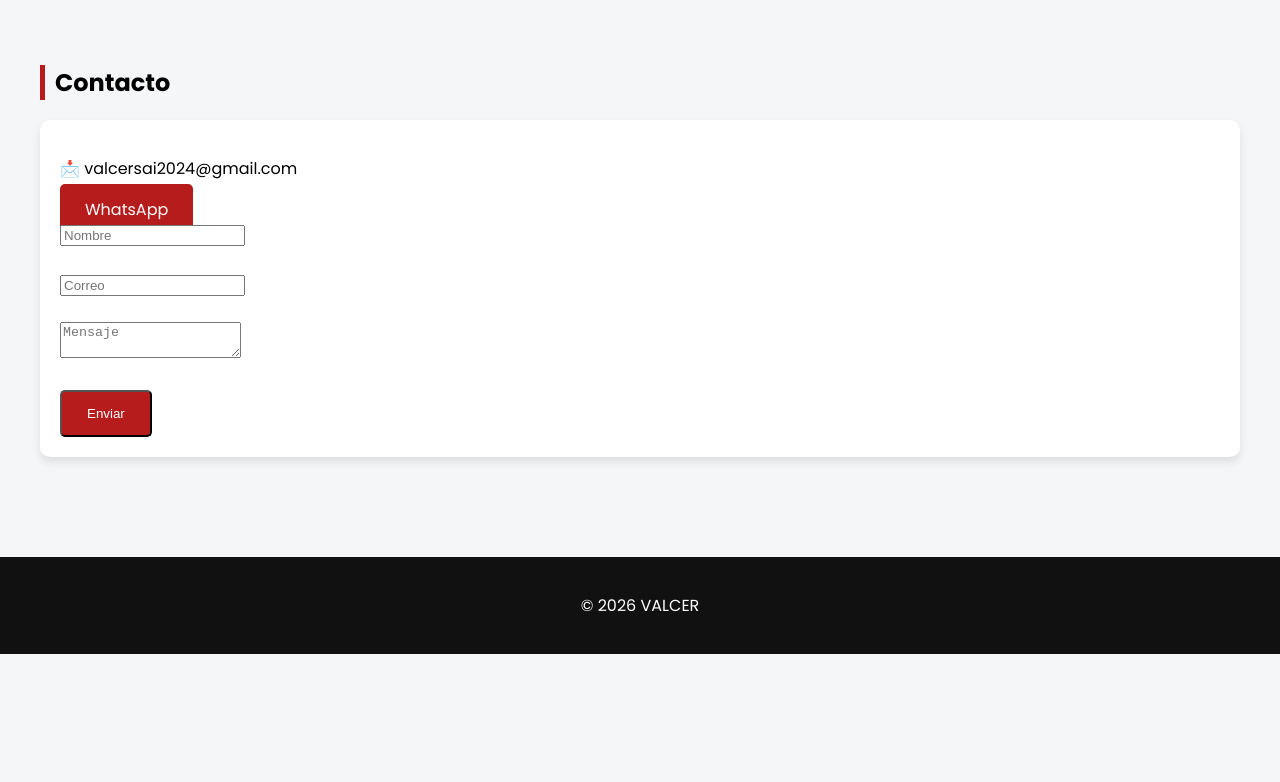
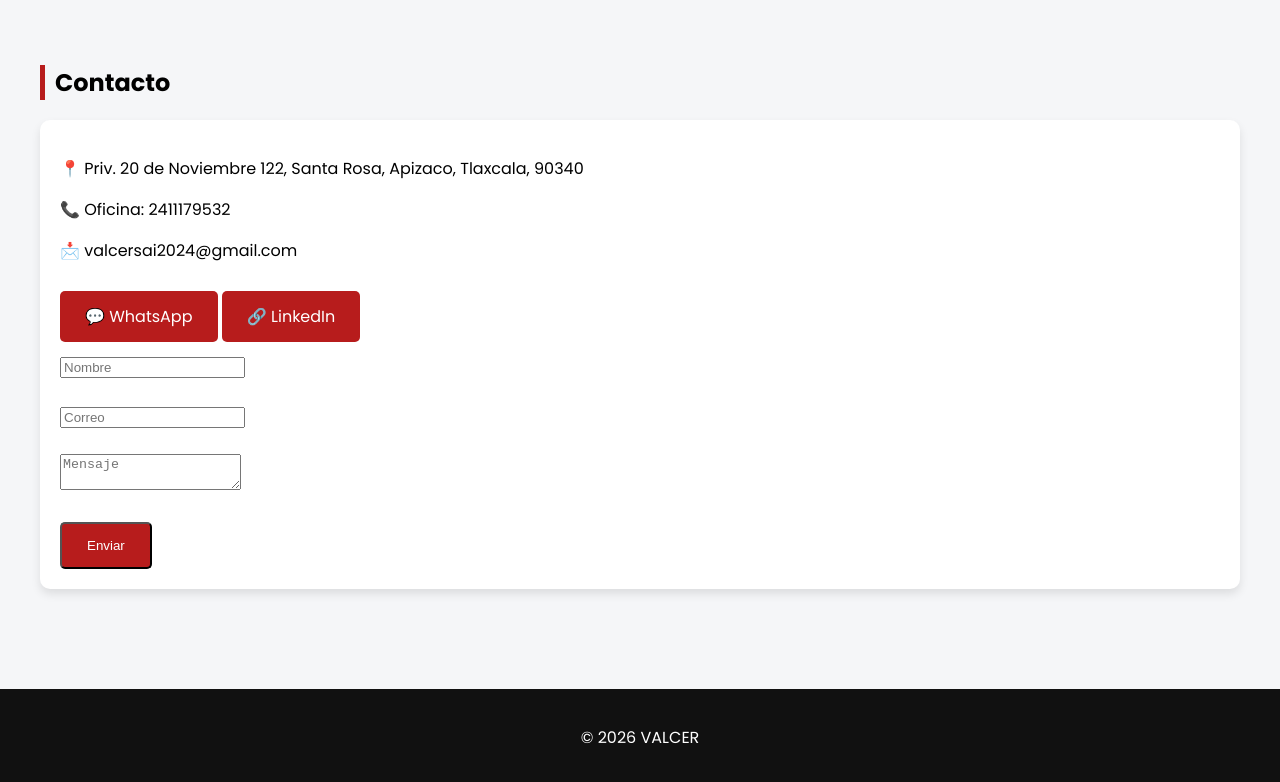
Before and after one commit to ernestoggre-arch/valcer.web, a plain HTML site: page index.html in a window 1280 px wide. Shown: the part 3706-4488 px from the top of the page. Before the commit the page ends 4360 px from the top, so only its background shows below. Drawn offline with Linux system fonts and the light colour scheme.

Commit message:
Update index.html

```diff
--- a/index.html
+++ b/index.html
@@ -133,14 +133,20 @@ footer{background:var(--negro);color:white;text-align:center;padding:20px;}
 <div class="section">
 <h2>Contacto</h2>
 <div class="card">
+<p>📍 Priv. 20 de Noviembre 122, Santa Rosa, Apizaco, Tlaxcala, 90340</p>
+<p>📞 Oficina: 2411179532</p>
 <p>📩 valcersai2024@gmail.com</p>
-<a href="https://wa.me/522471071143" class="btn">WhatsApp</a>
+<br>
+<a href="https://wa.me/522471071143" class="btn">💬 WhatsApp</a>
+<a href="https://www.linkedin.com/company/valcer-saia/" class="btn">🔗 LinkedIn</a>
+<br><br>
 <form action="https://formspree.io/f/xjgalzzj" method="POST">
 <input type="text" name="name" placeholder="Nombre" required><br><br>
 <input type="email" name="email" placeholder="Correo" required><br><br>
 <textarea name="message" placeholder="Mensaje" required></textarea><br><br>
 <button type="submit" class="btn">Enviar</button>
 </form>
+</div>
 </div>
 </div>
 
```
